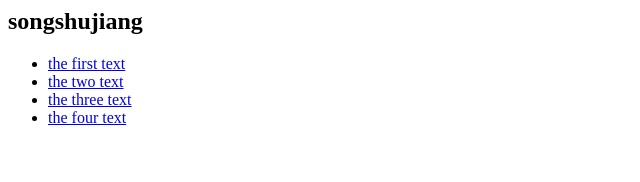
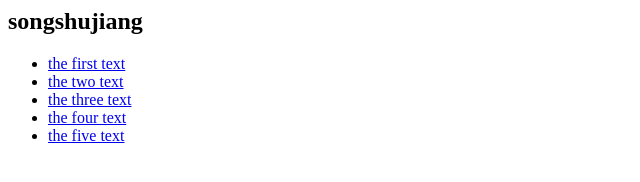
Before and after one commit to songshujiangg/songshujiangg.github.io, a plain HTML site: page index.html in a window 1280 px wide. Shown: the whole page, without its empty margins (0-640 px from the left). Drawn offline with Linux system fonts and the light colour scheme.

Commit message:
Update index.html

```diff
--- a/index.html
+++ b/index.html
@@ -9,6 +9,7 @@
 ">the two text</a></li>
   <li><a href="http://songshujiangg.github.io/第三次/gallery.html">the three text</a></li>
   <li><a href="http://songshujiangg.github.io/第四次/gallery.html">the four text</a></li>
+    <li><a href="ongshujiangg.github.io/第5次/chuangkou.html">the five text</a></li>
 </ul>
 </body>
 </html>
```
